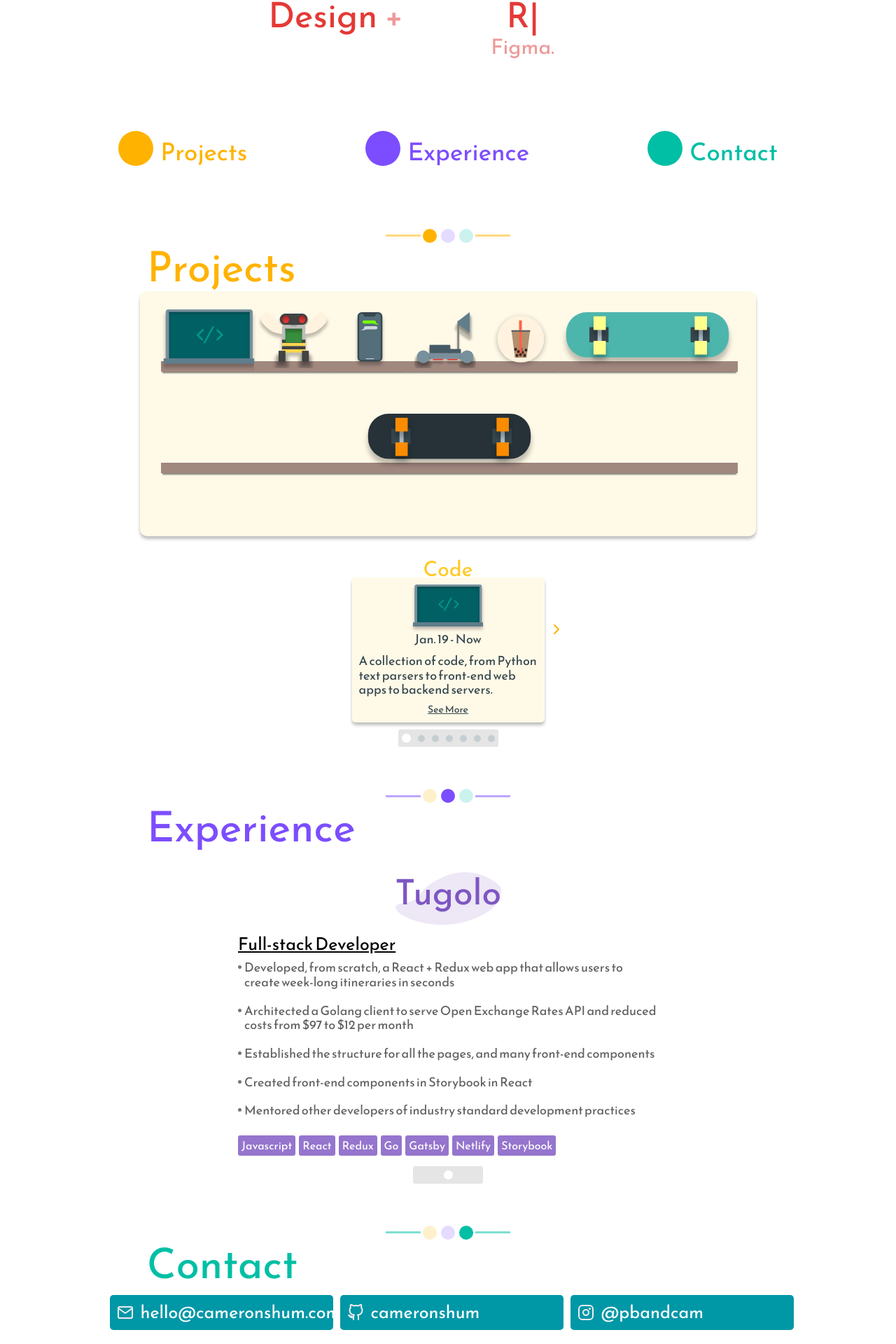
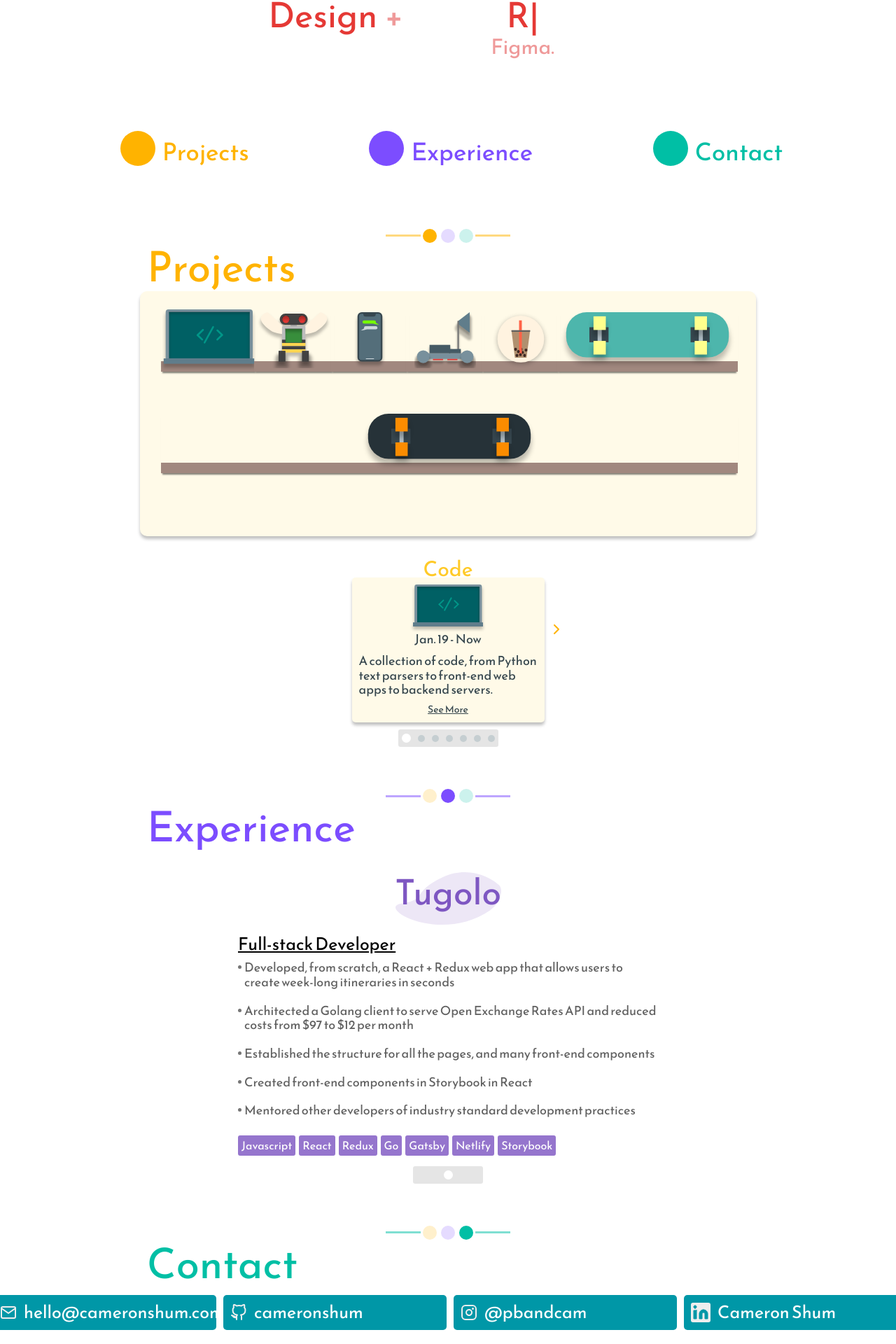
Before and after one commit to CameronShum/web2, a React (Create React App) app: page / in a window 1280 px wide. Shown: the part 445-2365 px from the top of the page at 70% size. Built offline with nearby package versions, Linux system fonts and the light colour scheme.

Commit message:
Overall streamline and polishing of components

```diff
--- a/public/index.html
+++ b/public/index.html
@@ -2,7 +2,7 @@
 <html lang="en">
   <head>
     <meta charset="utf-8" />
-    <!-- <link rel="shortcut icon" href="%PUBLIC_URL%/favicon.ico" /> -->
+    <link rel="shortcut icon" href="%PUBLIC_URL%/favicon.ico" />
     <meta name="viewport" content="width=device-width,initial-scale=1.0" />
     <meta name="theme-color" content="#000000" />
 
@@ -34,6 +34,7 @@
 
     <title>Cameron Shum</title>
   </head>
+
   <body>
     <div id="root"></div>
     <!--
--- a/src/components/SectionDivider.js
+++ b/src/components/SectionDivider.js
@@ -51,6 +51,11 @@ const Circle = styled.div`
 
   opacity: ${props => (props.active ? 1 : 0.2)};
   background-color: ${props => props.color};
+  transition: 0.2s ease-in-out;
+
+  :hover {
+    opacity: 0.5;
+  }
 `;
 
 const FlexRow = styled.div`
--- a/src/constants/contactInfo.js
+++ b/src/constants/contactInfo.js
@@ -13,6 +13,11 @@ const contactInfo = [
     type: "Instagram",
     name: "@pbandcam",
     link: "https://www.instagram.com/pbandcam/"
+  },
+  {
+    type: "LinkedIn",
+    name: "Cameron Shum",
+    link: "https://www.linkedin.com/in/cameron-shum-18a112189/"
   }
 ];
 
--- a/src/pages/ContactPage.js
+++ b/src/pages/ContactPage.js
@@ -5,6 +5,7 @@ import { SectionDivider } from "../components";
 import email from "../images/mail.svg";
 import github from "../images/github.svg";
 import instagram from "../images/instagram.svg";
+import linkedin from "../images/linkedin.svg";
 
 import contactInfo from "../constants/contactInfo";
 
@@ -19,6 +20,9 @@ const renderContact = ({ type, name, link }) => {
       break;
     case "Instagram":
       img = instagram;
+      break;
+    case "LinkedIn":
+      img = linkedin;
       break;
     default:
       img = null;
--- a/src/pages/LandingPage.components.js
+++ b/src/pages/LandingPage.components.js
@@ -61,6 +61,11 @@ export const SectionTitle = styled.a`
   font-size: 35px;
   color: ${props => props.color};
   text-decoration: none;
+  transition: 0.2s ease-in-out;
+
+  :hover {
+    transform: scale(1.1);
+  }
 `;
 
 export const TextDiv = styled.div`
@@ -76,7 +81,9 @@ export const TextDiv = styled.div`
 export const TopGradient = styled.div`
   position: absolute;
   top: 0; right: 0;
+
   background: none;
+  pointer-events: none;
 
   img {
     width: 300px;
--- a/src/pages/LandingPage.js
+++ b/src/pages/LandingPage.js
@@ -15,12 +15,12 @@ import gradient from "../images/coverImg.svg";
 import sections from "../constants/sections";
 
 const RenderSections = ({ name, color }) => (
-  <FlexRow style={{ cursor: "pointer" }} key={name}>
-    <Circle color={color} size={50} style={{ marginTop: -10 }} />
-    <SectionTitle color={color} href={`#${name}`}>
-      {name}
-    </SectionTitle>
-  </FlexRow>
+  <SectionTitle color={color} href={`#${name}`} key={name}>
+    <FlexRow>
+      <Circle color={color} size={50} style={{ marginTop: -10 }} />
+      <div style={{ marginLeft: 10 }}>{name}</div>
+    </FlexRow>
+  </SectionTitle>
 );
 
 const LandingPage = () => (
```
Also changed, not shown: public/README.md (added), src/images/linkedin.svg (added), 1 other file (tests, documents, lock files or other folders).
